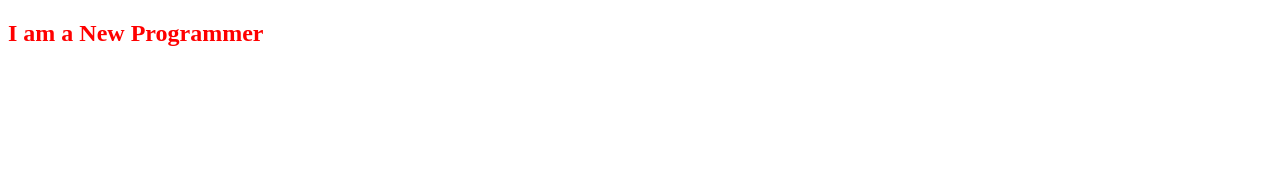
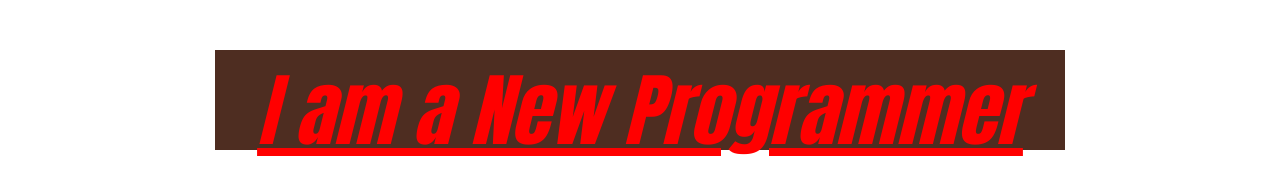
Before and after one commit to aeaseer/html-css-conceptual, a plain HTML site: page index.html in a window 1280 px wide. Drawn offline with Linux system fonts and the light colour scheme.

Commit message:
create section with a heading

```diff
--- a/index.html
+++ b/index.html
@@ -6,8 +6,16 @@
     <title>Kickstart HTML and CSS</title>
     <link rel="stylesheet" href="style/style.css">
 <link rel="shortcut icon" href="https://img.icons8.com/?size=48&id=20909&format=png" type="image/x-icon">
+<style>
+    h2{
+        /* color: green; */
+    }
+</style>
 </head>
 <body>
-    <h2>I am a New Programmer</h2>
+    <div id="heading-parent">
+        <h2>I am a New Programmer</h2>
+    </div>
+
 </body>
 </html>
--- a/style/style.css
+++ b/style/style.css
@@ -1,3 +1,23 @@
+*{
+    margin: 0;
+    padding: 0;
+}
 h2{
 color: red;
+font-style: italic;
+font-weight: lighter;
+font-family: Impact, Haettenschweiler, 'Arial Narrow Bold', sans-serif;
+text-decoration: underline;
+font-size: 80px;
+text-align: center;
 }
+#heading-parent{
+    background-color: rgb(78, 45, 33);
+    height: 100px;
+    padding: 00px 0;
+    width: 850px;
+    margin-left: auto;
+    margin-right: auto;
+    margin-bottom: auto;
+    margin-top: 50px;
+}
```
